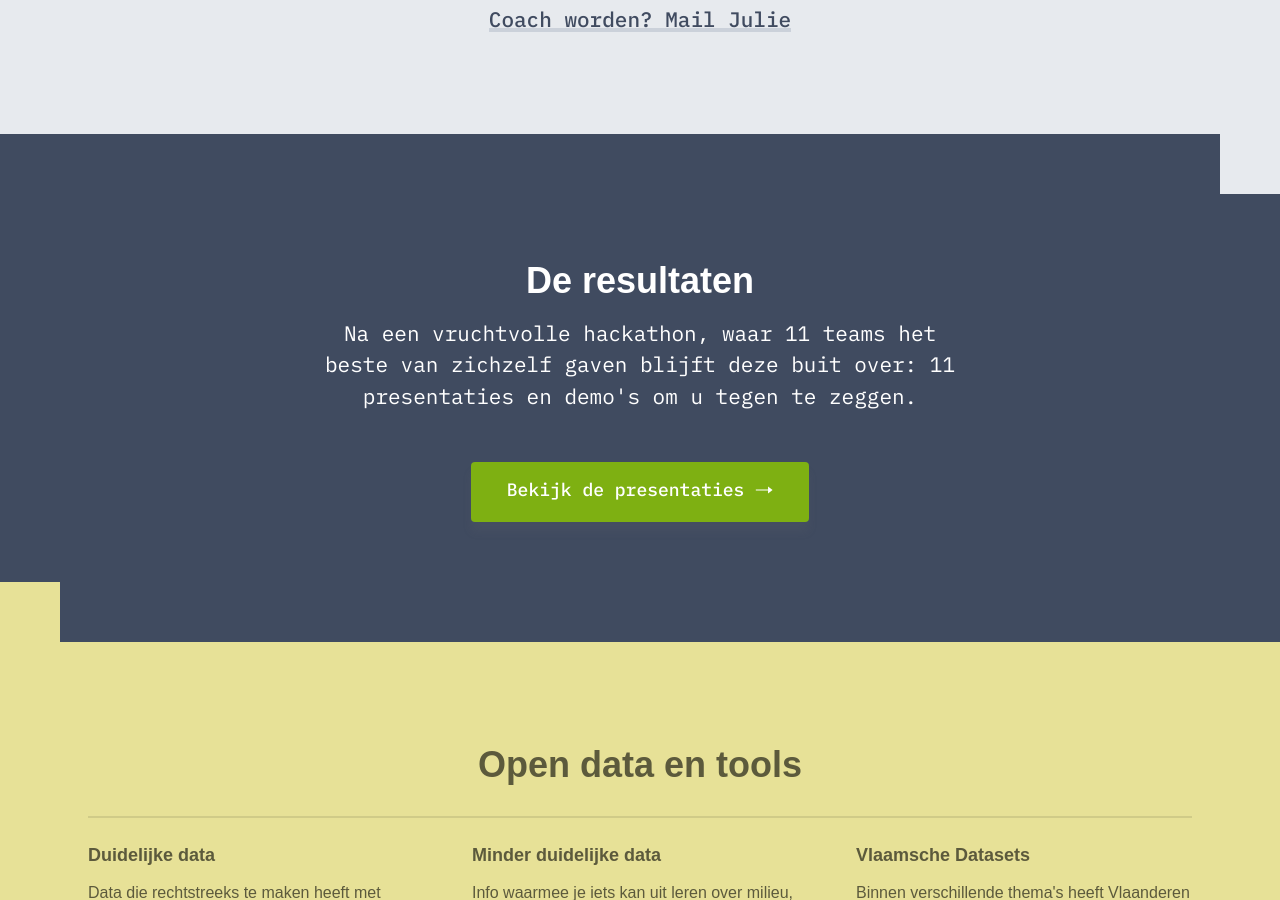
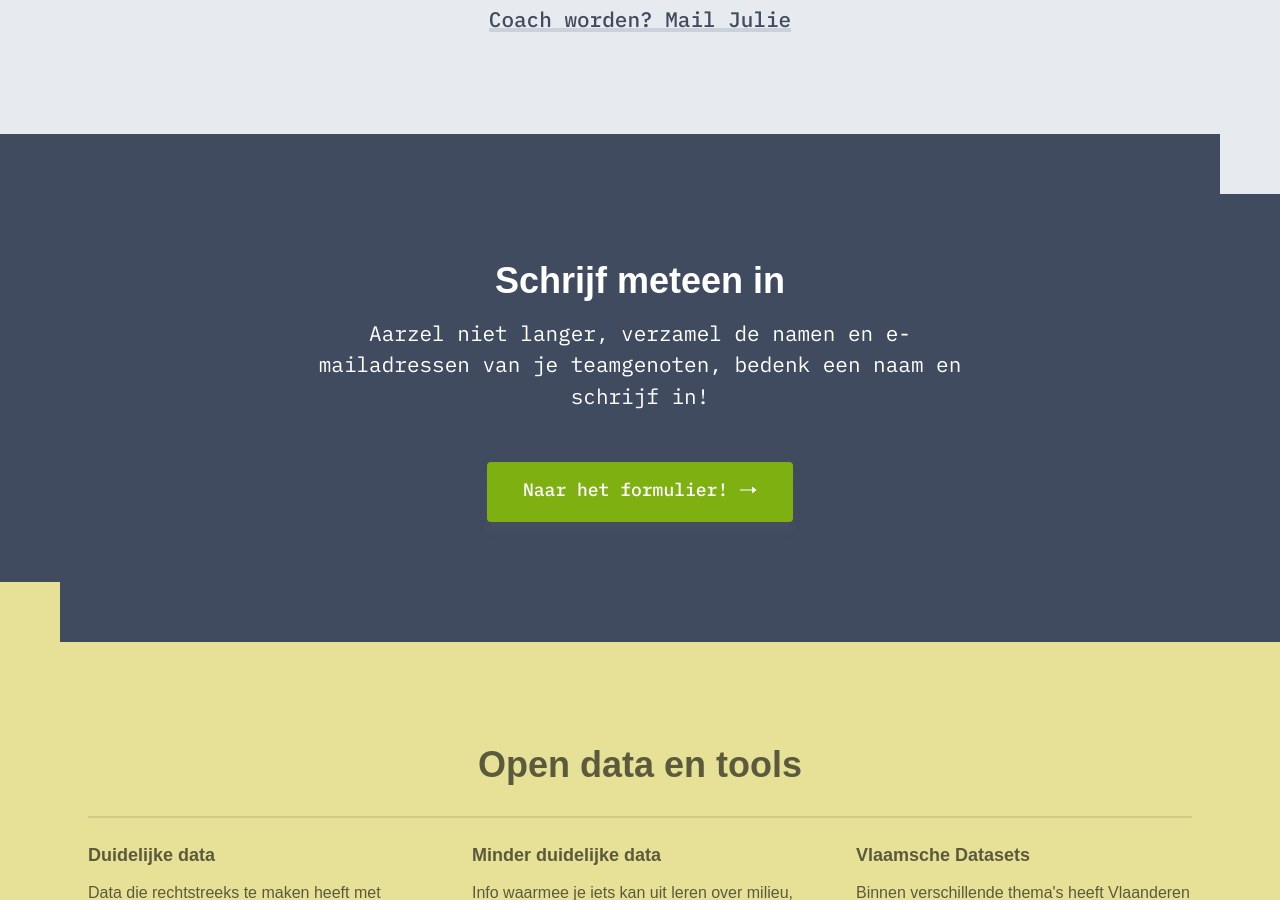
Before and after one commit to nerdlab-be/cityhacks-2019, a Jekyll site: the page built from _pages/index.markdown, in a window 1280 px wide and 900 px high, scrolled down 4401 px. Built offline with Jekyll 4.4.1, drawn with Linux system fonts in a browser that asks for light colours; some web fonts are replaced; some of the changed text lies outside the part shown.

Commit message:
Update CTA

```diff
--- a/_pages/index.markdown
+++ b/_pages/index.markdown
@@ -68,8 +68,8 @@ coaches:
   link: "Coach worden? Mail Julie"
   linkHref: "mailto:julie.naesens@ocwest.be"
 subscribe:
-  title: "De resultaten"
-  para: "Na een vruchtvolle hackathon, waar 11 teams het beste van zichzelf gaven blijft deze buit over: 11 presentaties en demo's om u tegen te zeggen."
-  link: "Bekijk de presentaties"
+  title: "Schrijf meteen in"
+  para: "Aarzel niet langer, verzamel de namen en e-mailadressen van je teamgenoten, bedenk een naam en schrijf in!"
+  link: "Naar het formulier!"
   linkHref: "https://drive.google.com/drive/folders/1eyqkxVAa1edd2_GTumkaOsbrHT2YTzwI?usp=sharing"
 ---
```
Also changed, not shown: other parts of _pages/index.markdown (+4 -4 lines).
